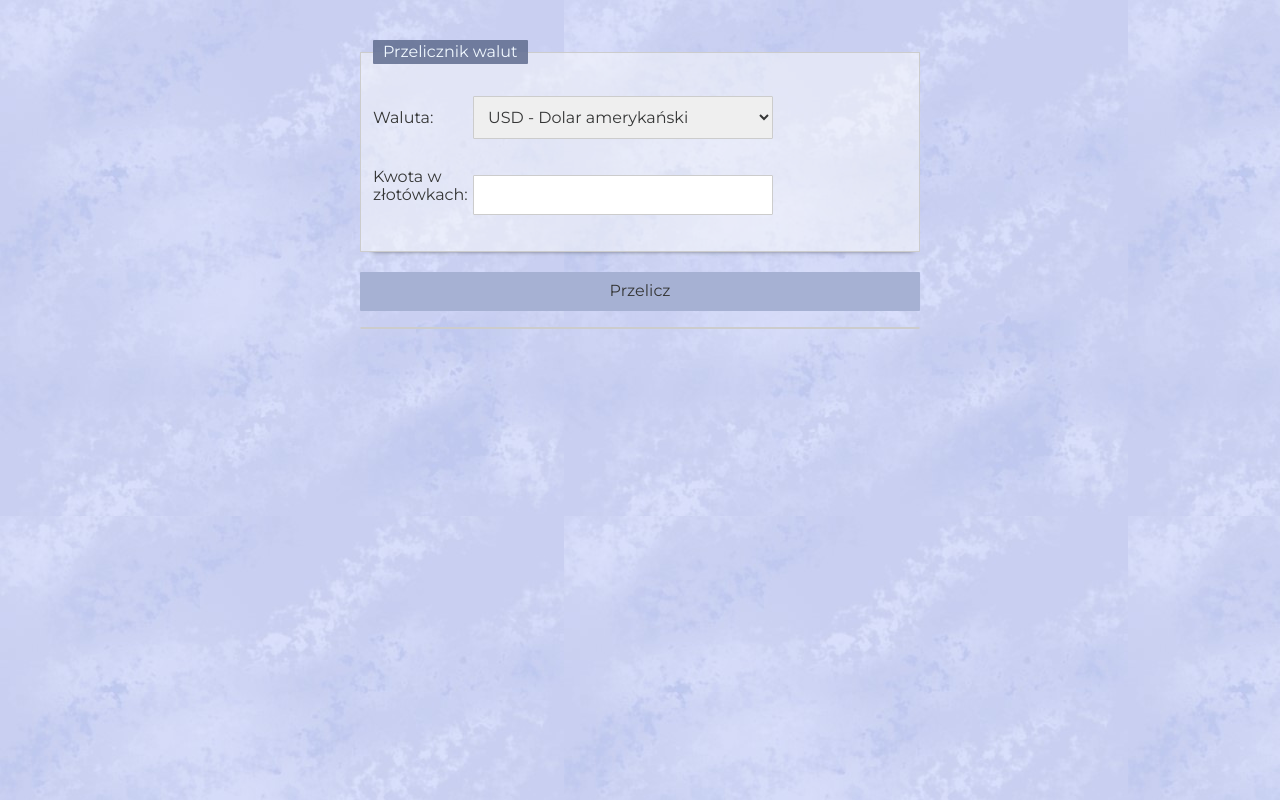
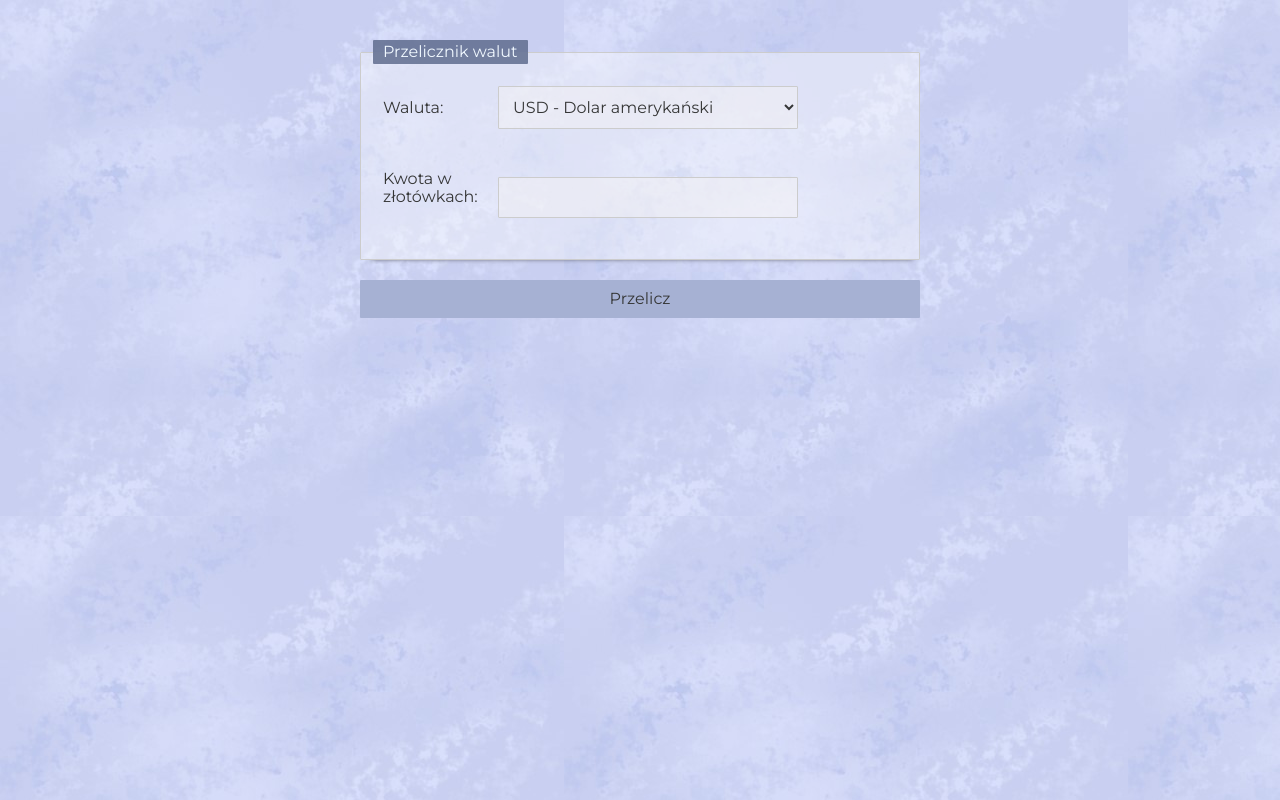
Before and after one commit to WiktoriaNizielska/currency-converter-react, a React (Create React App) app: page / in a window 1280 px wide. Built offline with nearby package versions, Linux system fonts and the light colour scheme.

Commit message:
layout corrected: margin and background-color changed

```diff
--- a/src/Form/style.css
+++ b/src/Form/style.css
@@ -1,16 +1,18 @@
 .form__labelText {
     display: inline-block;
     width: 100px;
+    margin: 10px 10px;
 }
 
 .form__field {
     max-width: 300px;
     padding: 10px;
-    margin: 10px auto;
+    margin: auto 5px 15px;
     width: 100%;
     border: 1px solid rgb(204, 204, 204);
     border-radius: 1px;
     color: rgb(53, 54, 54);
+    background-color: rgba(245, 242, 242, 0.468);
 }
 
 .form__legend {
@@ -22,10 +24,10 @@
 
 .form__fieldset {
     border: 1px solid rgb(204, 204, 204);
-    background-color: rgba(252, 252, 252, 0.514);
+    background-color: hsla(0, 0%, 99%, 0.4);
     margin: 20px auto;
     box-shadow: 2px 8px 5px -9px rgba(78, 78, 83, 1);
-    border-radius: px;
+    border-radius: 1px;
 }
 
 .form__button {
@@ -35,9 +37,13 @@
     width: 100%;
     padding: 10px;
     border-radius: 1px;
-
+    transition: 0.75s;
 }
 
 .form__button:hover {
     background-color: rgb(139, 148, 176);
 }
+
+.form__button:active {
+    background-color: rgb(123, 132, 157);
+}
--- a/src/Result/index.js
+++ b/src/Result/index.js
@@ -1,16 +1,12 @@
 import "./style.css";
 
-const Result = ({ result }) => (
+const Result = ({ result }) => !!result && (
   <p className="result">
-    {!!result && (
-      <>
-        {result.sourceAmount.toFixed(2)}&nbsp;PLN&nbsp;={" "}
+    {result.sourceAmount.toFixed(2)}&nbsp;PLN&nbsp;={" "}
 
-        <strong>
-          {result.targetAmount.toFixed(2)}&nbsp;{result.currency}
-        </strong>
-      </>
-    )}
+    <strong>
+      {result.targetAmount.toFixed(2)}&nbsp;{result.currency}
+    </strong>
   </p>
 );
 
--- a/src/Result/style.css
+++ b/src/Result/style.css
@@ -1,7 +1,8 @@
 .result {
     text-align: center;
     border: 1px solid rgb(204, 204, 204);
-    background-color: rgba(252, 252, 252, 0.514);
+    background-color: hsla(0, 0%, 99%, 0.4);
     box-shadow: 2px 8px 5px -9px rgba(78, 78, 83, 1);
     border-radius: 2px;
+    padding: 2px;
 }
```
